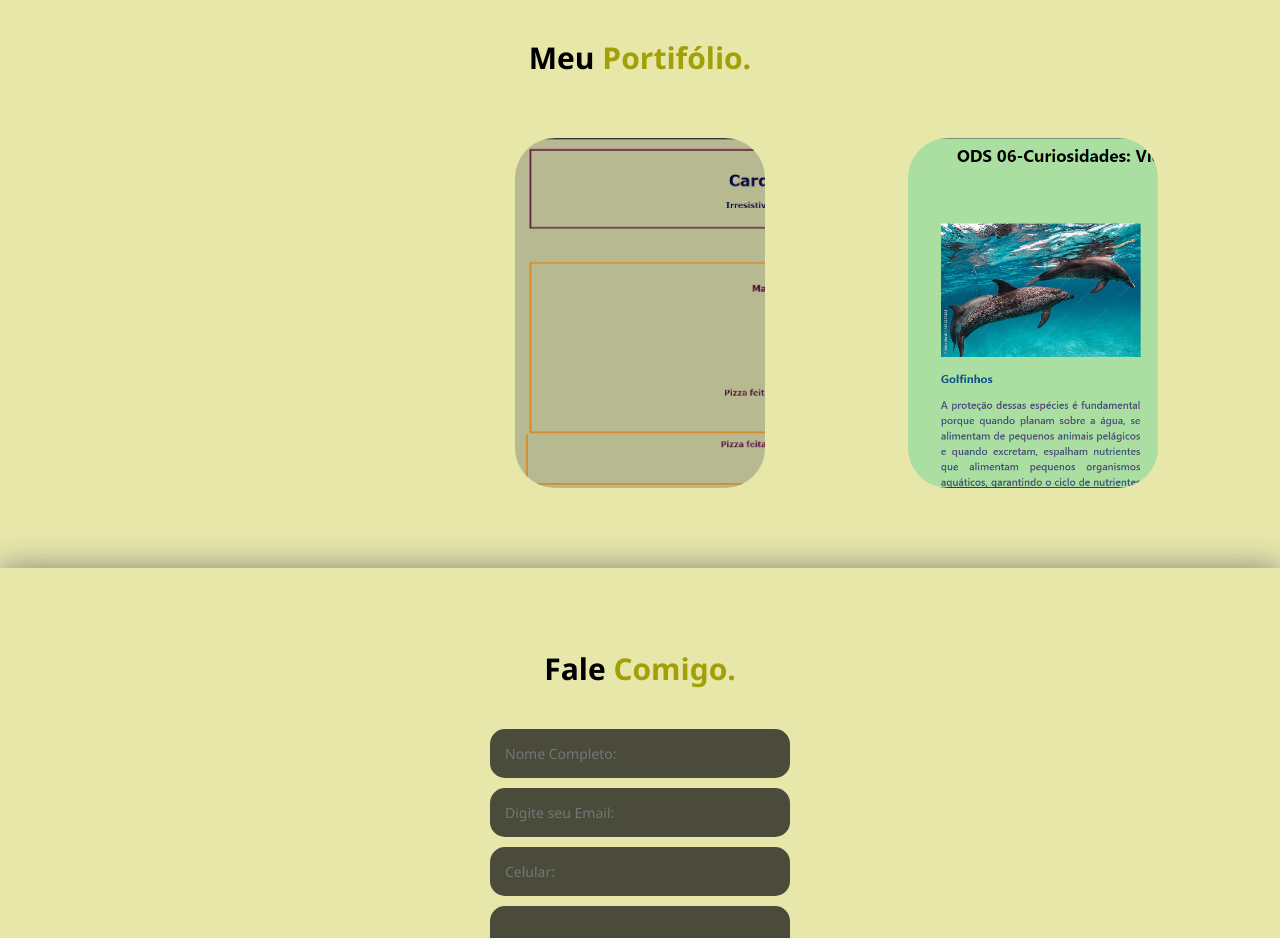
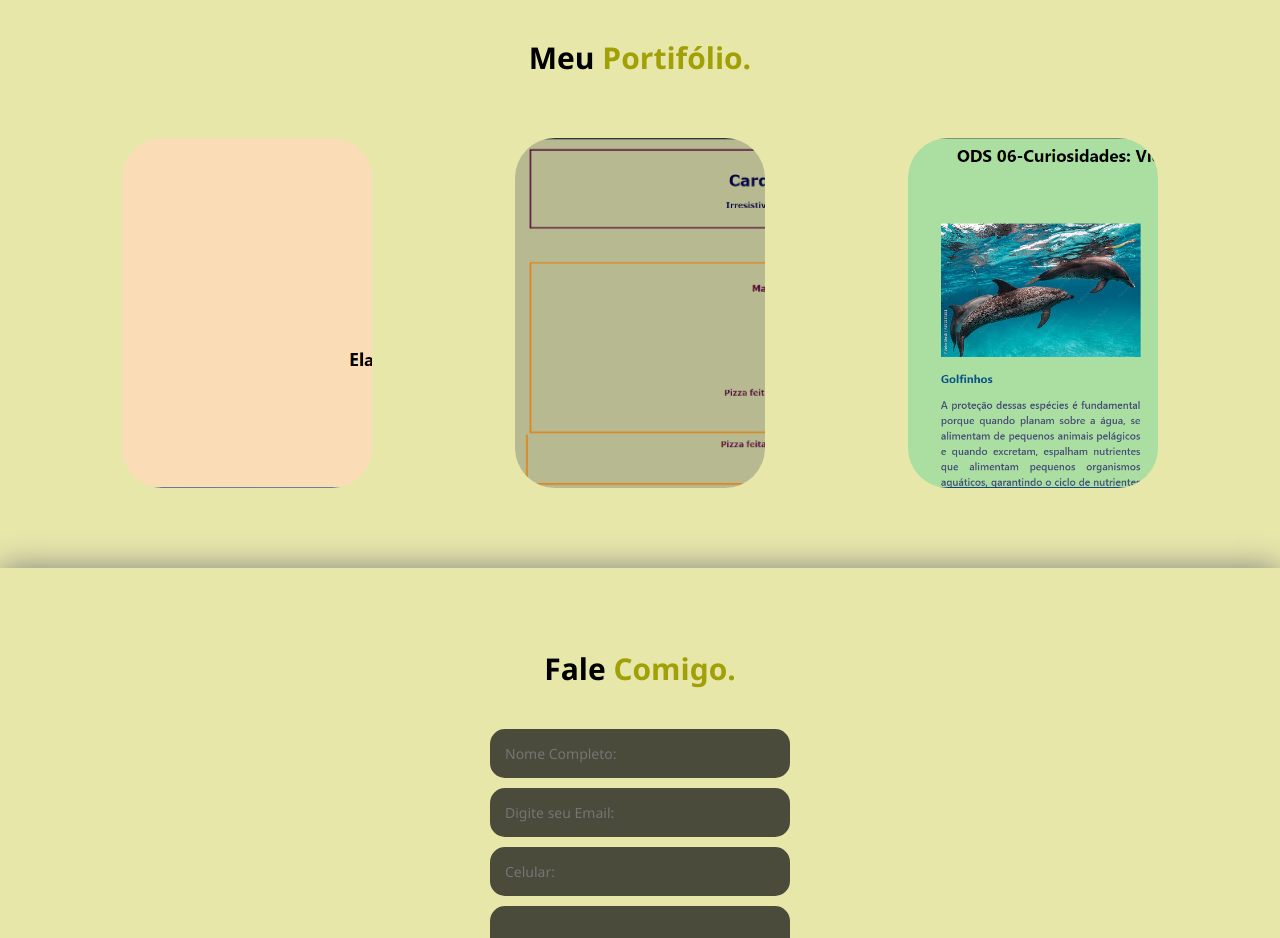
Before and after one commit to elainegsleal/elainegsleal.github.io, a plain HTML site: page index.html in a window 1280 px wide. Shown: the part 1160-2098 px from the top of the page. Drawn offline with nearby package versions, Linux system fonts and the light colour scheme.

Commit message:
Update index.html

```diff
--- a/index.html
+++ b/index.html
@@ -117,7 +117,7 @@
             <div class="interface">
                 <h2 Class="titulo"> Meu <span> Portifólio. </span> </h2>
                 <div class="flex">
-                    <div class="img-port" style="background-image: url(images/imgcurriculo1.png.png);">
+                    <div class="img-port" style="background-image: url(images/imgcurriculo1.png);">
                        <div class="overlay"><p><a href="curriculo.html"> Currículo </a> <br> <br>Curriculo Profissional - projeto desenvolvido utilizando linguagens Html e CSS.  </p> </div>
                     </div>
 
```
